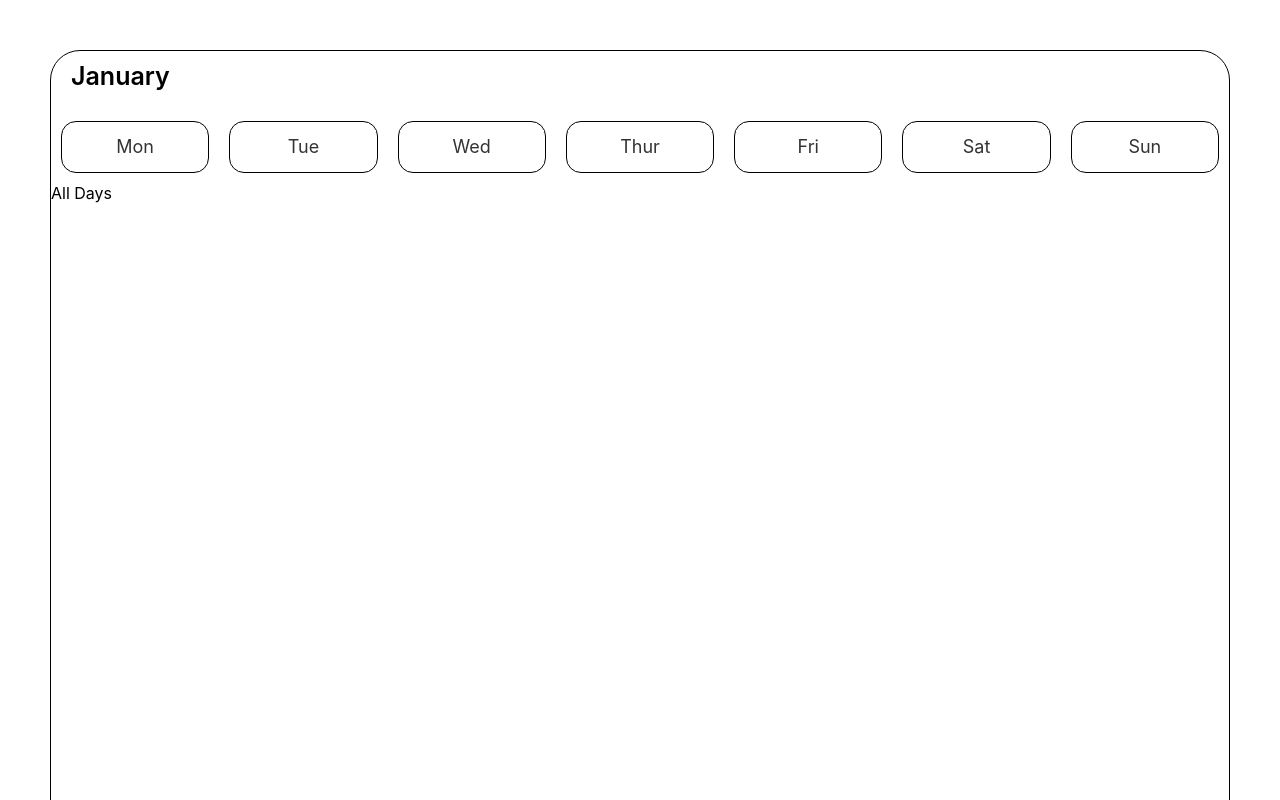
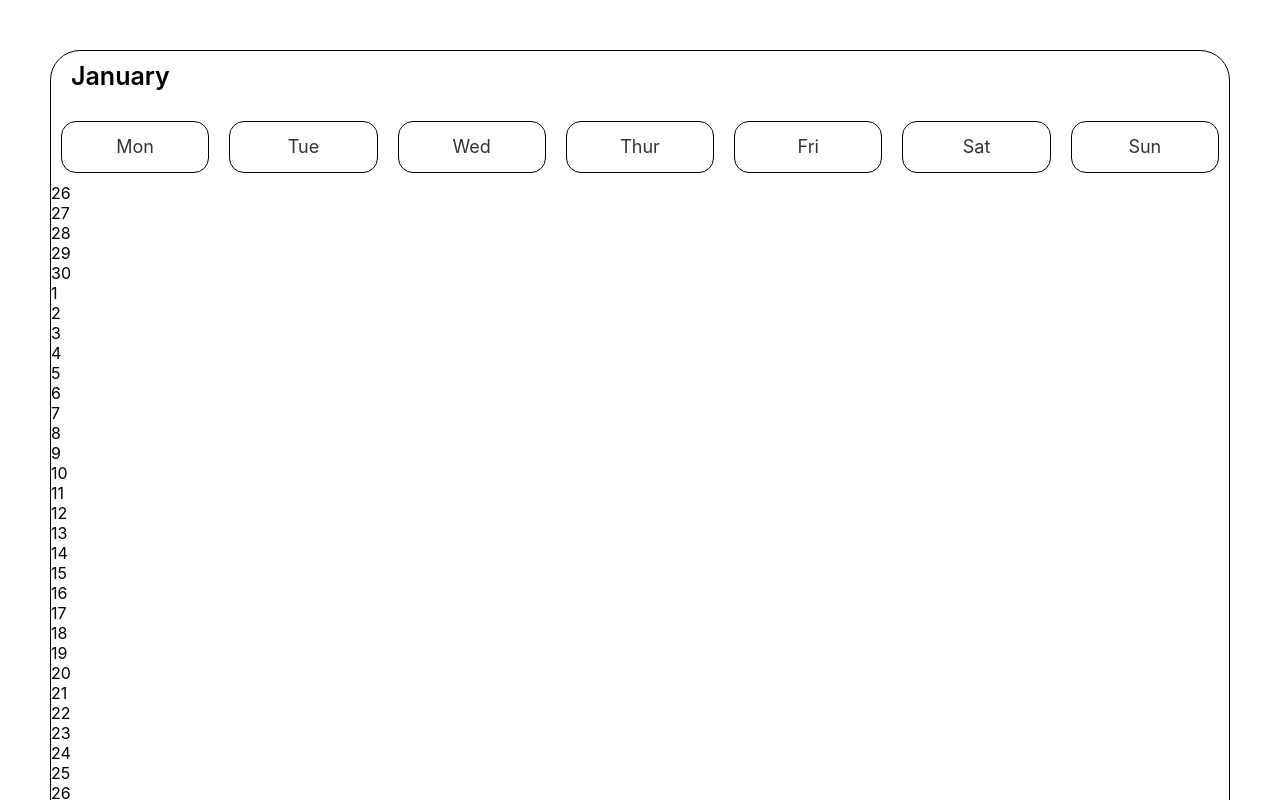
Before and after one commit to rhish9h/cycling-training, a React (Create React App) app: page /plan in a window 1280 px wide. Shown: the top 800 px of the page. Built offline with nearby package versions, Linux system fonts and the light colour scheme.

Commit message:
all days basic calculation

```diff
--- a/src/components/calendar/allDays/AllDays.js
+++ b/src/components/calendar/allDays/AllDays.js
@@ -1,9 +1,35 @@
 import React from "react";
 
 const AllDays = () => {
+    const today = new Date();
+    const month = today.getMonth();
+    const year = today.getFullYear();
+    // next month's 0th day ie give number of days of current month
+    const daysInMonth = new Date(year, month + 1, 0).getDate();
+    const daysInPrevMonth = new Date(year, month, 0).getDate();
+    const firstDay = new Date(year, month, 1).getDay();
+    const lastDay = new Date(year, month, daysInMonth).getDay();
+    const days = [];
+
+    for (let i = daysInPrevMonth - firstDay + 2; i <= daysInPrevMonth; i++) {
+        days.push(i);
+    }
+
+    for (let i = 1; i <= daysInMonth; i++) {
+        days.push(i);
+    }
+
+    for (let i = 1; i <= 7 - lastDay; i++) {
+        days.push(i);
+    }
+
     return (
         <div>
-            All Days
+            {days.map((day, index) => (
+                <div>
+                    {day}
+                </div>
+            ))}
         </div>
     )
 }
```
